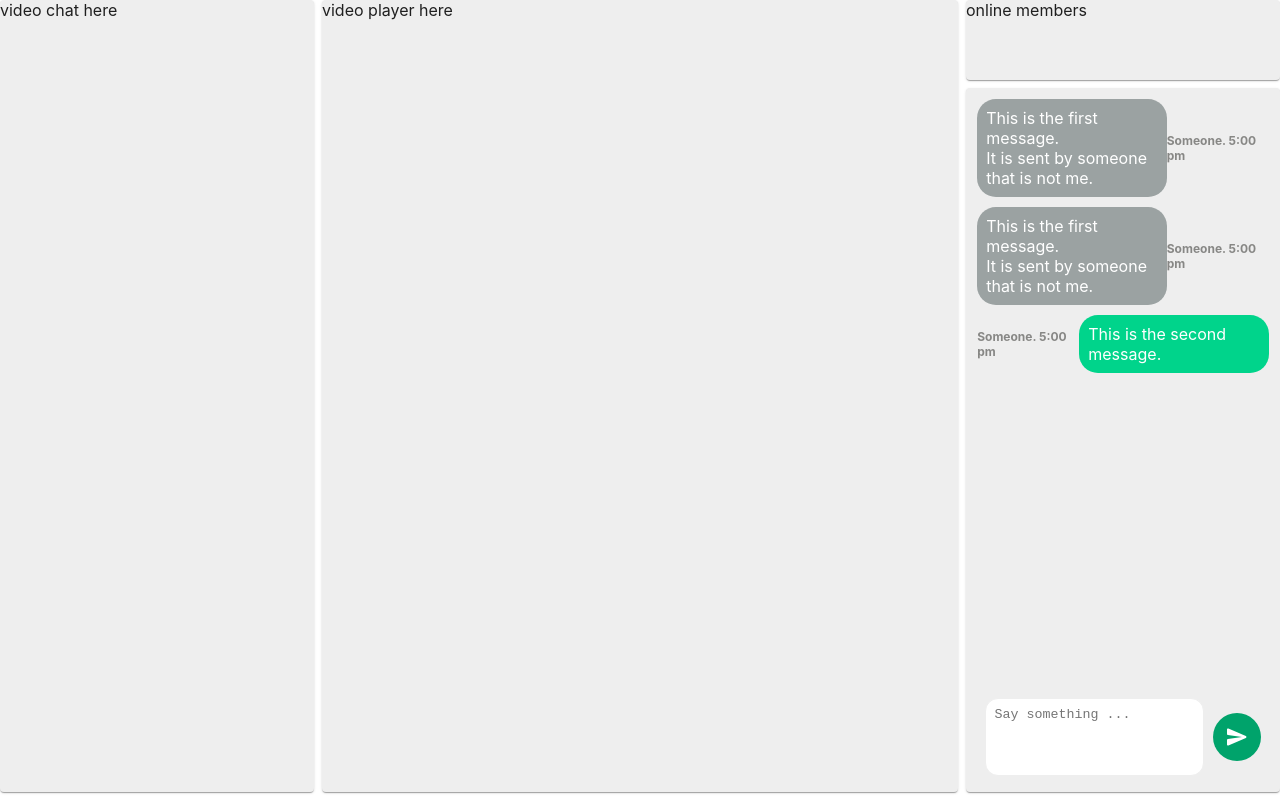
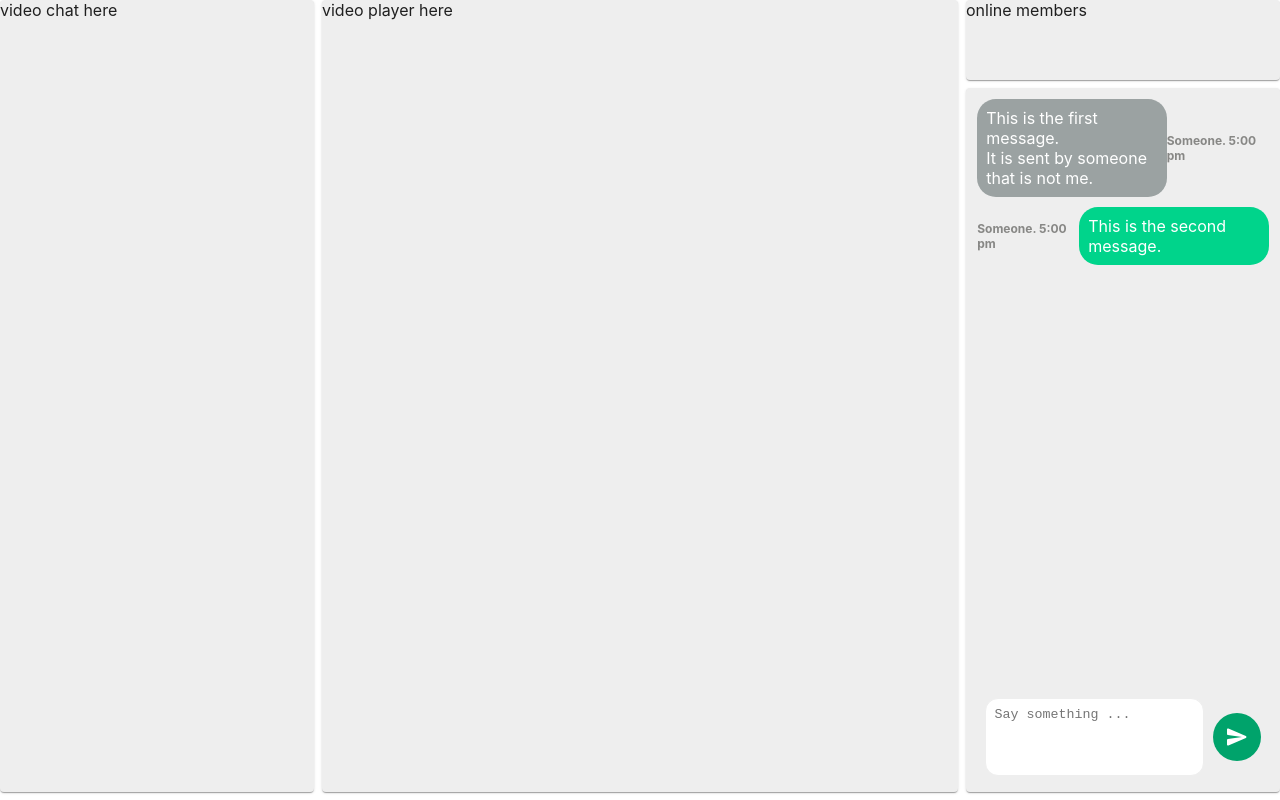
Before and after one commit to samya-ak/sync-it, a React (Create React App) app in the folder client/: page /rooms/1 in a window 1280 px wide. Built offline with nearby package versions, Linux system fonts and the light colour scheme.

Commit message:
add design for chat component

```diff
--- a/client/src/components/Chat.js
+++ b/client/src/components/Chat.js
@@ -0,0 +1,120 @@
+import Paper from "@material-ui/core/Paper";
+import Card from "@material-ui/core/Card";
+import { TextareaAutosize } from "@material-ui/core";
+import CardContent from "@material-ui/core/CardContent";
+import IconButton from "@material-ui/core/IconButton";
+import SendRoundedIcon from "@material-ui/icons/SendRounded";
+import { makeStyles } from "@material-ui/core/styles";
+
+const useStyles = makeStyles((theme) => ({
+  paper: {
+    height: "100%",
+    width: "100%",
+    backgroundColor: "#eee",
+    padding: "0.7em",
+    boxSizing: "border-box",
+  },
+  card: {
+    width: "auto",
+    maxWidth: "65%",
+    borderRadius: "19px",
+    color: "white",
+  },
+  others: {
+    backgroundColor: "#9ba2a2",
+  },
+  yours: {
+    backgroundColor: "#00d48b",
+  },
+  messages: {
+    overflow: "auto",
+    height: "85%",
+  },
+  othersMessage: {
+    display: "flex",
+    justifyContent: "space-between",
+    marginBottom: "10px",
+  },
+  yoursMessage: {
+    display: "flex",
+    justifyContent: "space-between",
+    flexDirection: "row-reverse",
+  },
+  author: {
+    fontSize: "12px",
+    alignItems: "center",
+    display: "flex",
+    color: " #878785",
+    fontWeight: "bold",
+  },
+  messageSender: {
+    height: "15%",
+    paddingTop: "15px",
+    boxSizing: "border-box",
+    display: "flex",
+    alignItems: "center",
+    justifyContent: "space-evenly",
+  },
+  textArea: {
+    width: "75%",
+    outline: "none",
+    resize: "none",
+    borderColor: "#eee",
+    borderRadius: "13px",
+    padding: "8px",
+  },
+  sendMessage: {
+    color: "#fff",
+    backgroundColor: "#00a36b",
+  },
+}));
+
+const Chat = () => {
+  const classes = useStyles();
+
+  return (
+    <Paper className={classes.paper}>
+      {/* Messages */}
+      <div className={`custom-scrollbar ${classes.messages}`}>
+        <div className={classes.othersMessage}>
+          <Card className={`${classes.card} ${classes.others}`} elevation={0}>
+            <CardContent style={{ padding: "9px" }}>
+              This is the first message. <br /> It is sent by someone that is
+              not me.
+            </CardContent>
+          </Card>
+          <div className={classes.author}>Someone. 5:00 pm</div>
+        </div>
+        <div className={classes.yoursMessage}>
+          <Card className={`${classes.card} ${classes.yours}`} elevation={0}>
+            <CardContent style={{ padding: "9px" }}>
+              This is the second message.
+            </CardContent>
+          </Card>
+          <div className={classes.author}>Someone. 5:00 pm</div>
+        </div>
+      </div>
+
+      {/* Message Sender */}
+      <div className={classes.messageSender}>
+        <TextareaAutosize
+          rowsMin={4}
+          rowsMax={4}
+          className={classes.textArea}
+          aria-label="empty textarea"
+          placeholder="Say something ..."
+        />
+
+        <IconButton
+          aria-label="send message"
+          component="span"
+          className={classes.sendMessage}
+        >
+          <SendRoundedIcon />
+        </IconButton>
+      </div>
+    </Paper>
+  );
+};
+
+export default Chat;
--- a/client/src/routes/Room.js
+++ b/client/src/routes/Room.js
@@ -3,42 +3,13 @@ import { useContext, useEffect, useState } from "react";
 import { makeStyles } from "@material-ui/core/styles";
 import Grid from "@material-ui/core/Grid";
 import Paper from "@material-ui/core/Paper";
-import Card from "@material-ui/core/Card";
-import { TextareaAutosize } from "@material-ui/core";
-import CardContent from "@material-ui/core/CardContent";
-import IconButton from "@material-ui/core/IconButton";
-import SendRoundedIcon from "@material-ui/icons/SendRounded";
+import Chat from "../components/Chat";
 
 const useStyles = makeStyles((theme) => ({
-  root: {
-    flexGrow: 1,
-  },
   paper: {
     height: "100%",
     width: "100%",
     backgroundColor: "#eee",
-  },
-  control: {
-    padding: theme.spacing(2),
-  },
-  bcolor: {
-    backgroundColor: "#aaa",
-  },
-  fullSpace: {
-    width: "100%",
-    height: "100%",
-  },
-  card: {
-    width: "auto",
-    maxWidth: "65%",
-    borderRadius: "19px",
-    color: "white",
-  },
-  others: {
-    backgroundColor: "#9ba2a2",
-  },
-  yours: {
-    backgroundColor: "#00d48b",
   },
 }));
 
@@ -104,136 +75,7 @@ const Room = () => {
           <Paper className={classes.paper}>online members</Paper>
         </Grid>
         <Grid item style={{ height: "88vh" }}>
-          <Paper
-            className={classes.paper}
-            style={{ padding: "0.7em", boxSizing: "border-box" }}
-          >
-            <div
-              style={{ overflow: "auto", height: "85%" }}
-              className="custom-scrollbar"
-            >
-              <div
-                style={{
-                  display: "flex",
-                  justifyContent: "space-between",
-                  marginBottom: "10px",
-                }}
-              >
-                <Card
-                  className={`${classes.card} ${classes.others}`}
-                  elevation={0}
-                >
-                  <CardContent style={{ padding: "9px" }}>
-                    This is the first message. <br /> It is sent by someone that
-                    is not me.
-                  </CardContent>
-                </Card>
-                <div
-                  style={{
-                    fontSize: "12px",
-                    alignItems: "center",
-                    display: "flex",
-                    color: " #878785",
-                    fontWeight: "bold",
-                  }}
-                >
-                  Someone. 5:00 pm
-                </div>
-              </div>
-              <div
-                style={{
-                  display: "flex",
-                  justifyContent: "space-around",
-                  marginBottom: "10px",
-                }}
-              >
-                <Card
-                  className={`${classes.card} ${classes.others}`}
-                  elevation={0}
-                >
-                  <CardContent style={{ padding: "9px" }}>
-                    This is the first message. <br /> It is sent by someone that
-                    is not me.
-                  </CardContent>
-                </Card>
-                <div
-                  style={{
-                    fontSize: "12px",
-                    alignItems: "center",
-                    display: "flex",
-                    color: " #878785",
-                    fontWeight: "bold",
-                  }}
-                >
-                  Someone. 5:00 pm
-                </div>
-              </div>
-              <div
-                style={{
-                  display: "flex",
-                  justifyContent: "space-around",
-                  flexDirection: "row-reverse",
-                }}
-              >
-                <Card
-                  className={`${classes.card} ${classes.yours}`}
-                  elevation={0}
-                >
-                  <CardContent style={{ padding: "9px" }}>
-                    This is the second message.
-                  </CardContent>
-                </Card>
-                <div
-                  style={{
-                    fontSize: "12px",
-                    alignItems: "center",
-                    display: "flex",
-                    color: " #878785",
-                    fontWeight: "bold",
-                  }}
-                >
-                  Someone. 5:00 pm
-                </div>
-              </div>
-            </div>
-
-            <div
-              style={{
-                height: "15%",
-                paddingTop: "15px",
-                boxSizing: "border-box",
-                display: "flex",
-                alignItems: "center",
-                justifyContent: "space-evenly",
-              }}
-            >
-              <TextareaAutosize
-                rowsMin={4}
-                rowsMax={4}
-                style={{
-                  width: "75%",
-                  outline: "none",
-                  resize: "none",
-                  borderColor: "#eee",
-                  borderRadius: "13px",
-                  padding: "8px",
-                }}
-                aria-label="empty textarea"
-                placeholder="Say something ..."
-              />
-
-              <IconButton
-                aria-label="send message"
-                component="span"
-                style={{
-                  color: "#fff",
-                  backgroundColor: "#00a36b",
-                }}
-              >
-                <SendRoundedIcon />
-              </IconButton>
-            </div>
-          </Paper>
+          <Chat />
         </Grid>
       </Grid>
     </Grid>
```
